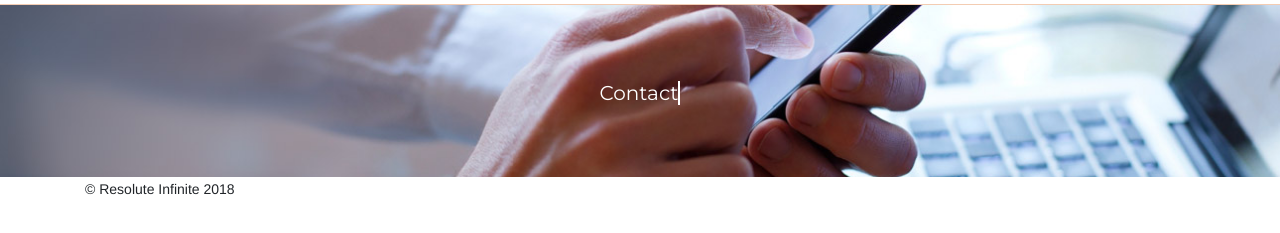
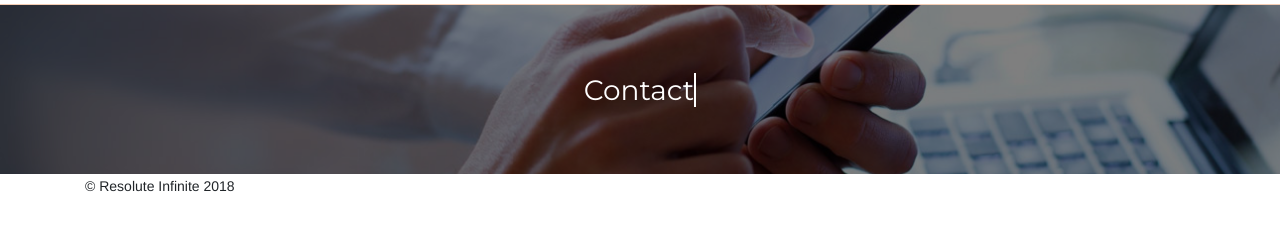
Before and after one commit to joshmanhuwa/resoluteinfinite.co.za, a plain HTML site: page dev/contact.html in a window 1280 px wide. Shown: the part 69-302 px from the top of the page. Drawn offline with nearby package versions, Linux system fonts and the light colour scheme.

Commit message:
update
banner transparency sorted out

```diff
--- a/dev/contact.html
+++ b/dev/contact.html
@@ -99,7 +99,7 @@
   <div class="main" style="background: url(img/background/contact-us-banner.jpg) no-repeat scroll center center / cover !important; width:auto;">
 
     <div class="banner-area area-padding">
-        <div class="container">
+        <div class="container shade">
             <div class="row">
                 <div class="col-md-12 col-sm-12 col-xs-12">
                     <div class="banner-content text-center">
--- a/dev/css/style.css
+++ b/dev/css/style.css
@@ -92,7 +92,7 @@
 
 .typewrite {
   color: #fff !important;
-  font-size: 20px;
+  font-size: 28px;
   font-family: 'Montserrat', sans-serif;
 
 }
@@ -139,6 +139,7 @@
   position: relative;
   z-index: 1;
   font-family: 'Montserrat', sans-serif !important;
+  background: rgba(0 ,0, 0, 0.5);
 }
 .area-padding {
   padding: 40px 0px;
```
